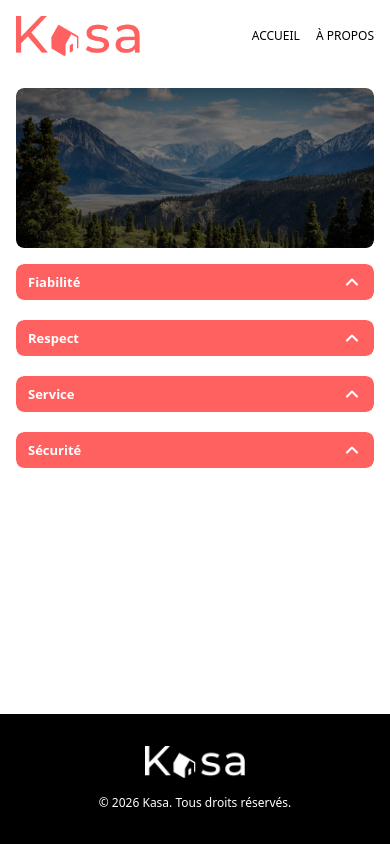
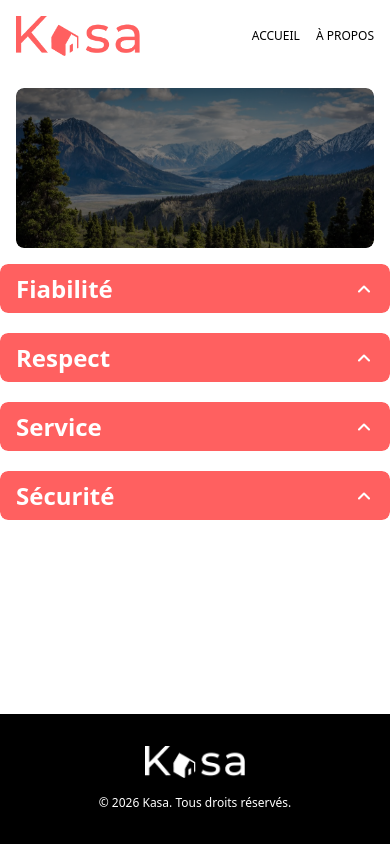
Before and after one commit to emiliemalo/TesteurLogiciel_appli_location_immobiliere_React-main, a React (Vite) app in the folder frontend/my-react-app/: page /about in a window 390 px wide. Built offline with nearby package versions, Linux system fonts and the light colour scheme.

Commit message:
Ajout du fond gris home

```diff
--- a/frontend/my-react-app/src/components/Banner/Banner.css
+++ b/frontend/my-react-app/src/components/Banner/Banner.css
@@ -1,7 +1,7 @@
 .banner {
   position: relative;
   width: 100%;
-  border-radius: 25px;
+  border-radius: 10px;
   overflow: hidden;
 }
 
@@ -15,7 +15,7 @@
   background-color: #000000;
   opacity: 0.6;
   z-index: 1;
-  border-radius: 25px;
+  border-radius: 10px;
 }
 
 .banner__img {
@@ -23,7 +23,7 @@
   height: 12rem;
   object-fit: cover;
   display: block;
-  border-radius: 25px;
+  border-radius: 10px;
 }
 
 .banner__title {
--- a/frontend/my-react-app/src/pages/About.css
+++ b/frontend/my-react-app/src/pages/About.css
@@ -13,10 +13,11 @@
   width: 100%;
 }
 
-/* Maquette À propos : collapses plus compacts (même style que Property) */
+/* Maquette À propos : titres en 24px */
 .about__collapses .collapse__trigger {
   padding: 0.75rem 1rem;
-  font-size: 1rem;
+  font-size: 24px;
+  font-weight: bold;
 }
 
 .about__collapses .collapse__icon svg {
@@ -35,17 +36,22 @@
   }
   .about__collapses {
     gap: 1.25rem;
+    margin-left: -1rem;
+    margin-right: -1rem;
+    width: calc(100% + 2rem);
+    max-width: none;
   }
   .about__collapses .collapse__trigger {
-    padding: 0.5rem 0.75rem;
-    font-size: 0.8125rem;
+    padding: 0.5rem 1rem;
+    font-size: 24px;
+    font-weight: bold;
   }
   .about__collapses .collapse__icon svg {
     width: 1.25rem;
     height: 1.25rem;
   }
   .about__collapses .collapse__content-inner {
-    padding: 0.75rem;
+    padding: 0.75rem 1rem;
     font-size: 0.875rem;
   }
 }
--- a/frontend/my-react-app/src/pages/Home.css
+++ b/frontend/my-react-app/src/pages/Home.css
@@ -12,23 +12,18 @@
   margin-bottom: 2rem;
 }
 
-.home > .cards {
-  position: relative;
+.home__cards-wrapper {
   margin-top: 2rem;
 }
 
-/* Fond #F6F6F6 autour des cards, uniquement sur desktop (page Home) */
+/* Fond gris #F6F6F6 derrière les cards, uniquement sur desktop (page Home) */
 @media (min-width: 769px) {
-  .home > .cards::before {
-    content: '';
-    position: absolute;
-    top: 0;
-    left: -2rem;
-    right: -2rem;
-    bottom: 0;
+  .home__cards-wrapper {
+    margin-left: -2rem;
+    margin-right: -2rem;
+    width: calc(100% + 4rem);
     background-color: #F6F6F6;
     border-radius: 1.5rem;
-    z-index: -1;
   }
 }
 
@@ -40,7 +35,7 @@
     width: calc(100% + 2rem);
     margin-bottom: 1.5rem;
   }
-  .home > .cards {
+  .home__cards-wrapper {
     margin-top: 1.5rem;
   }
 }
--- a/frontend/my-react-app/src/pages/Home.jsx
+++ b/frontend/my-react-app/src/pages/Home.jsx
@@ -46,7 +46,9 @@ function Home() {
         image={backgroundImage}
         title="Chez vous, partout et ailleurs"
       />
-      <Cards items={properties} />
+      <div className="home__cards-wrapper">
+        <Cards items={properties} />
+      </div>
     </div>
   )
 }
```
